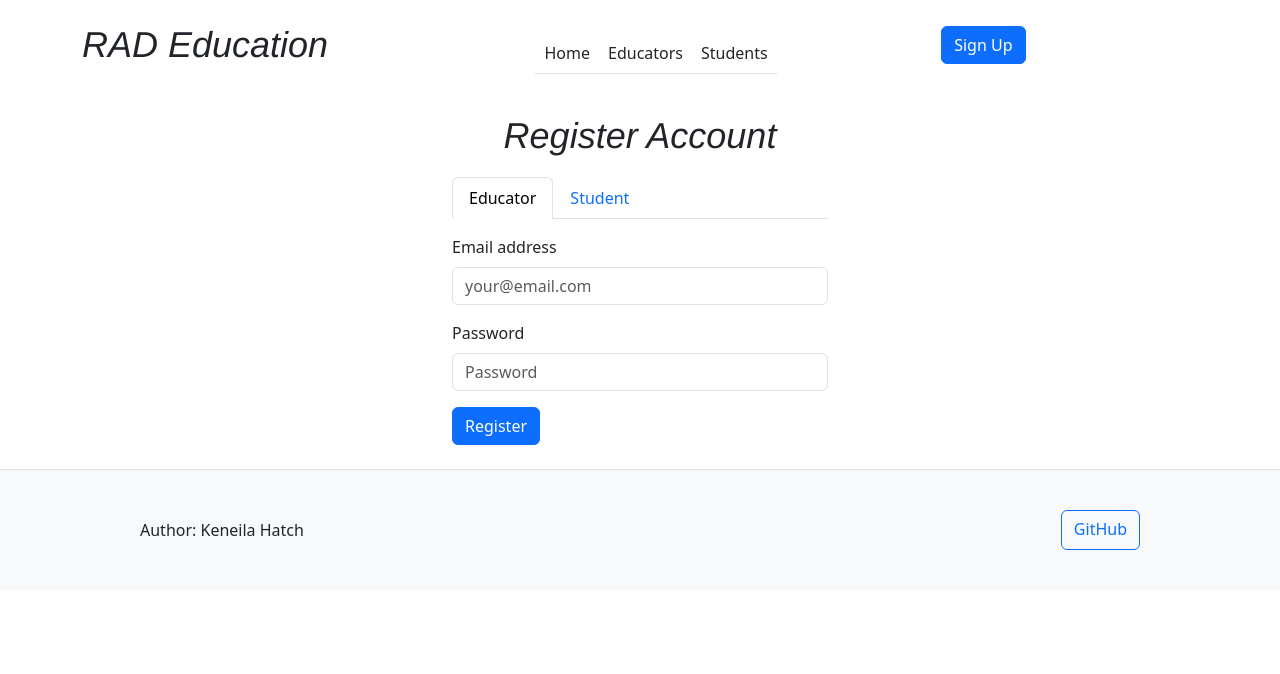
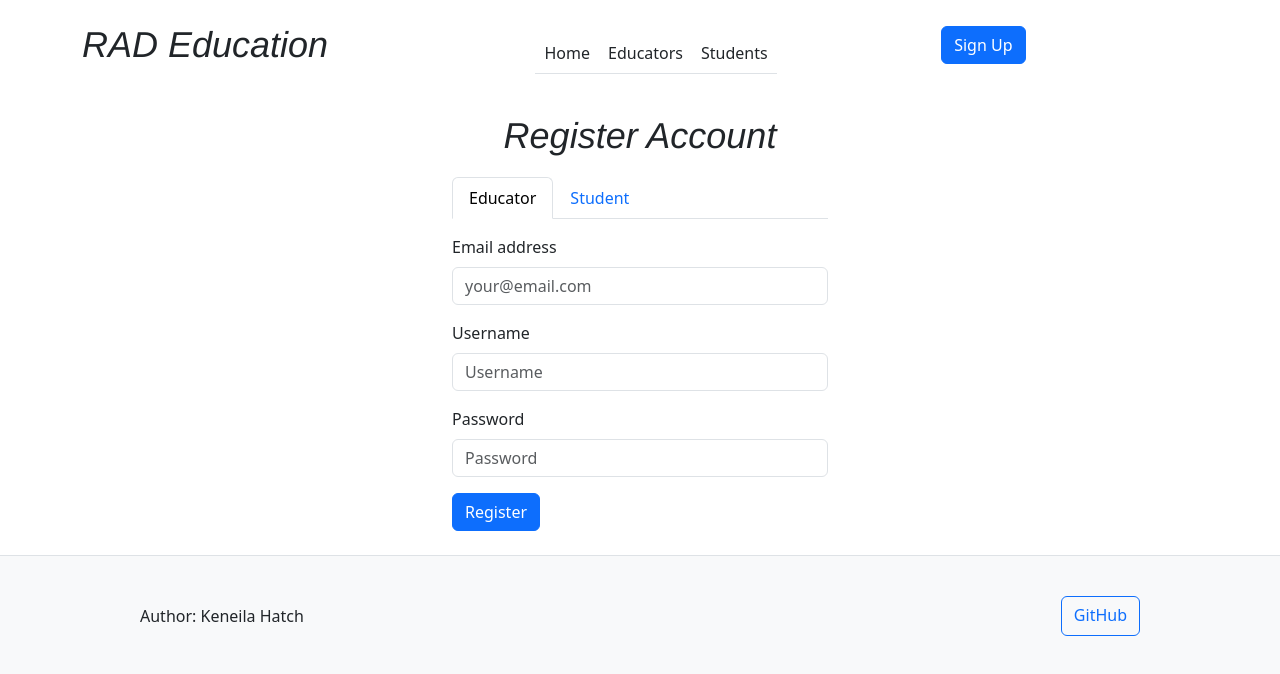
Before and after one commit to Keneila/startup, a React (Vite) app: page /register in a window 1280 px wide. Shown: the top 674 px of the page. Built offline with nearby package versions, Linux system fonts and the light colour scheme.

Commit message:
replanning logins

```diff
--- a/src/login/login.jsx
+++ b/src/login/login.jsx
@@ -23,9 +23,9 @@ export function Login() {
       <div className="container justify-content-center mb-4 login">
       <form method="get" action="/parent">
           <div className="mb-3">
-              <label className="form-label">Email address</label>
-              <input className="form-control" type="text" placeholder="your@email.com" />
-          </div>
+                    <label className="form-label">Username</label>
+                    <input className="form-control" type="text" placeholder="Username" />
+                  </div>
           <div className="mb-3">
               <label className="form-label">Password</label>
               <input className="form-control" type="password" placeholder="Password" />
--- a/src/register/register.jsx
+++ b/src/register/register.jsx
@@ -65,6 +65,10 @@ export function Register() {
                     <input className="form-control" type="text" placeholder="your@email.com" />
                   </div>
                   <div className="mb-3">
+                    <label className="form-label">Username</label>
+                    <input className="form-control" type="text" placeholder="Username" />
+                  </div>
+                  <div className="mb-3">
                     <label className="form-label">Password</label>
                     <input className="form-control" type="password" placeholder="Password" />
                   </div>
```
